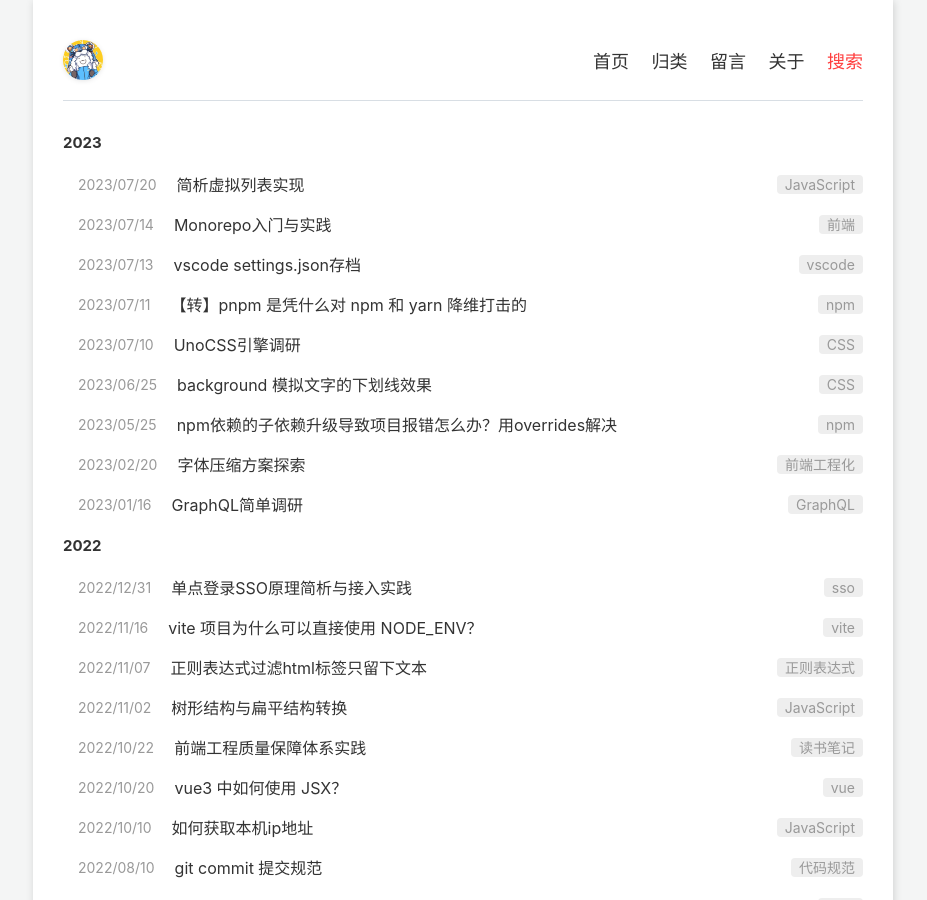
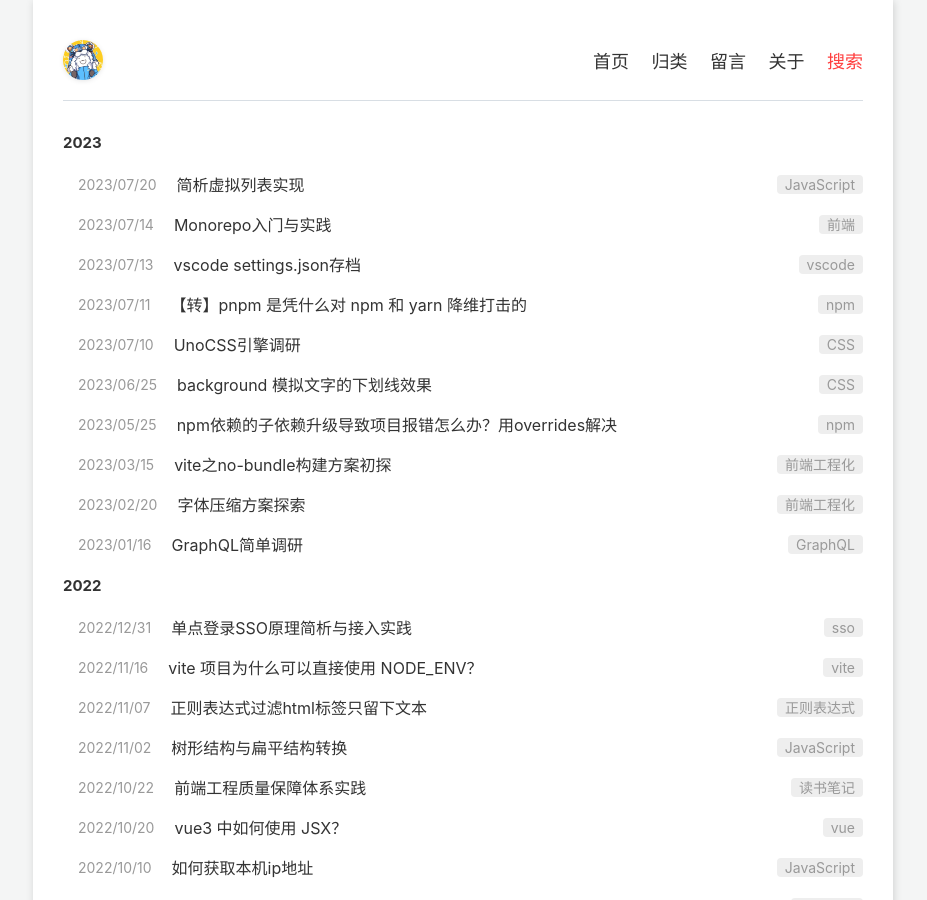
Before and after one commit to Daotin/fe-blog, a Jekyll site: the page built from index.html, in a window 1280 px wide and 900 px high. Shown: the whole window, without its empty margins (177-1104 px from the left). Built offline with Jekyll 4.4.1, drawn with Linux system fonts in a browser that asks for light colours; some of the changed lines change nothing that is shown.

Commit message:
新增笔记：no-bundle构建方案初探

```diff
--- a/_posts/2023/2023-02-20-minify-font.md
+++ b/_posts/2023/2023-02-20-minify-font.md
@@ -73,4 +73,4 @@ dist 文件夹已经生成好了思源黑体字体，可直接下载使用。
 
 优化后的结果如下：
 
-![](images/2023-08-04-14-43-00.png)
+![](/image/2023/2023-08-04-14-43-00.png)
--- /dev/null
+++ b/_posts/2023/2023-03-15-no-bundle.md
@@ -0,0 +1,63 @@
+---
+layout: mypost
+title: vite之no-bundle构建方案初探
+tags: 前端工程化
+---
+
+## 背景
+
+在现代前端项目中，都需要构建这个环节，以 `webpack` 为主的构建工具无疑占据着主流地位。其核心思想是从一个或多个入口文件开始，根据入口文件递归寻找出依赖文件，然后构建出一个依赖图，最后将你项目中所需的每一个模块组合成一个或多个 `bundles`，然后在浏览器中加载处理好的 `bundles`。
+
+使用 webpack 构建开发的好处有很多，比如模块化开发，构建时可以进行代码压缩、代码分离、文件合并、图片压缩等功能，可以有各种 loader 对资源进行管理，代码热更新增加了开发体验等。
+
+但是缺点就是构建时间长，项目越大，构建速度就会越慢。一些大型项目可能构建一次要花上十分钟，太浪费时间了。
+
+因此就有了无包构建`no-bundle`的诞生。
+
+## 什么是 no-bundle 构建
+
+`no-bundle` 构建的思想是在构建的时候只处理模块的编译而无需打包，把模块间的依赖关系交给浏览器处理。由于现代浏览器本身就支持 `ES Module`，会自动向依赖的 Module 发出请求。`no-bundle` 充分利用这一点，简化构建时需要处理的过程，提升构建效率。
+
+一提到 `no-bundle` 构建工具，第一个想到的就应该是 `Vite`。`Vite` 是一个 **基于原生 ES-Module 的前端构建工具**。
+
+`Vite` 主要从以下两方面提升开发体验：
+
+- 在开发时提供开发服务器，基于原生 `ESM` 提供丰富的内建功能。首次启动以及在模块热更新上速度快到惊人。
+- 针对生产环境使用 `Rollup` 进行打包代码，输出高可用资源。
+
+也就是在开发环境使用浏览器自带的模块处理能力处理构建过程，只编译不打包，而在生产环境下再使用 `Rollup` 打包的这种方式，理论上即提高了开发效率，也能够保证生产环境的代码要求。
+
+## Vite 原理
+
+在我们开发的时候，`Vite` 主要做的以下三步内容：**拦截请求、替换内容、解析返回结果。**
+
+**拦截请求**：在项目启动的时候，`Vite` 首先会先启动一个 `koa` 服务器拦截浏览器发出的 `ESM` 请求，使用 `ES Module Lexer` 进行处理，`Lexer` 会找到代码中的 `import` 语句导入的模块然后以数组的形式返回。然后 `Vite` 会根据不同的请求类型做不同的处理，最终将处理过的 `ESM` 的代码返回给客户端。
+
+![](/image/2023/2023-08-04-16-19-14.png)
+
+`Vite` 在对请求进行处理的时候，将代码分为**依赖**和**源码**两部分。
+
+对于**依赖部分**，Vite 使用 Esbuild 对依赖进行编译和代码转换（将不是 ESM 的依赖转换为 `ESM` ），然后将编译结果缓存起来，因为依赖包在开发中大部分情况是不会改变。 而 Esbuild 有以下优势。
+
+1. 语言优势，Esbuild 使用 Go 语言开发，相对于 JavaScript，Go 语言是一种编译型语言，在编译阶段就已经将源码转译为机器码。
+2. 多线程，Rollup 和 webpack 都没有使用多线程的能力，而 Esbuild 在算法上进行了大量的优化，充分的利用了多 CPU 的优势。
+
+以上这些原因，导致 Esbuild 构建模块的速度比 webpack 快到 10-100 倍。
+
+> 这个时候，有的同学可能会有疑问了，Vite 不是号称 `no-bundle` 是不需要构建的，那为什么还会有依赖预构建呢？
+
+Vite 确实号称是一种 “no-bundle” 工具，即不需要像传统的打包工具一样将所有的代码打包成一个或多个文件，而是在开发过程中根据需要动态地生成代码，并使用浏览器原生的 ES 模块系统进行加载，从而提高应用的开发和调试效率。
+
+然而，即使使用 Vite 进行开发，我们仍然需要使用一些第三方依赖项来构建我们的应用，例如 Vue、React、Axios 等等。这些依赖项通常是通过 NPM 或 Yarn 安装的，而且它们常常比我们自己编写的代码更复杂，包含了大量的 JavaScript、CSS 和其他资源文件。
+
+由于这些依赖项比较复杂，而且通常是由其他开发者编写的，因此在加载和执行时可能会比我们自己编写的代码慢一些。为了提高应用的加载速度，我们可以使用 Vite 的预构建依赖项功能，将一些常用的依赖项提前打包成单独的文件，在应用加载时提前加载这些文件，从而避免了在应用运行时再去下载这些依赖项，提高应用的加载速度。
+
+需要注意的是，预构建依赖项并不是构建应用的必要步骤，而是一种优化手段。如果你的应用规模很小，依赖项比较少，或者你不需要优化加载速度，那么你可以不使用预构建依赖项。但是如果你的应用规模比较大，依赖项比较多，或者你需要优化加载速度，那么预构建依赖项可能会对你的应用产生积极的影响。
+
+对于**源码**部分，通常会使用 ESModules 或者 CommonJS 拆分到大量小模块中。
+
+源码部分又包括源代码和静态资源。
+
+Vite 在浏览器发送对模块的请求时，拦截请求，对源码进行转换（包括依赖 imports 替换，静态资源 import 替换，\*.vue 文件的替换等）后提供给浏览器，实现了源码的动态导入。
+
+具体的源码解析参见：[https://juejin.cn/book/7053736179887243267/section/7063027498438623232](https://juejin.cn/book/7053736179887243267/section/7063027498438623232)
```
Also changed, not shown: image/2023/2023-08-04-14-43-00.png (renamed from _posts/2023/images/2023-08-04-14-43-00.png), image/2023/2023-08-04-16-19-14.png (added).
